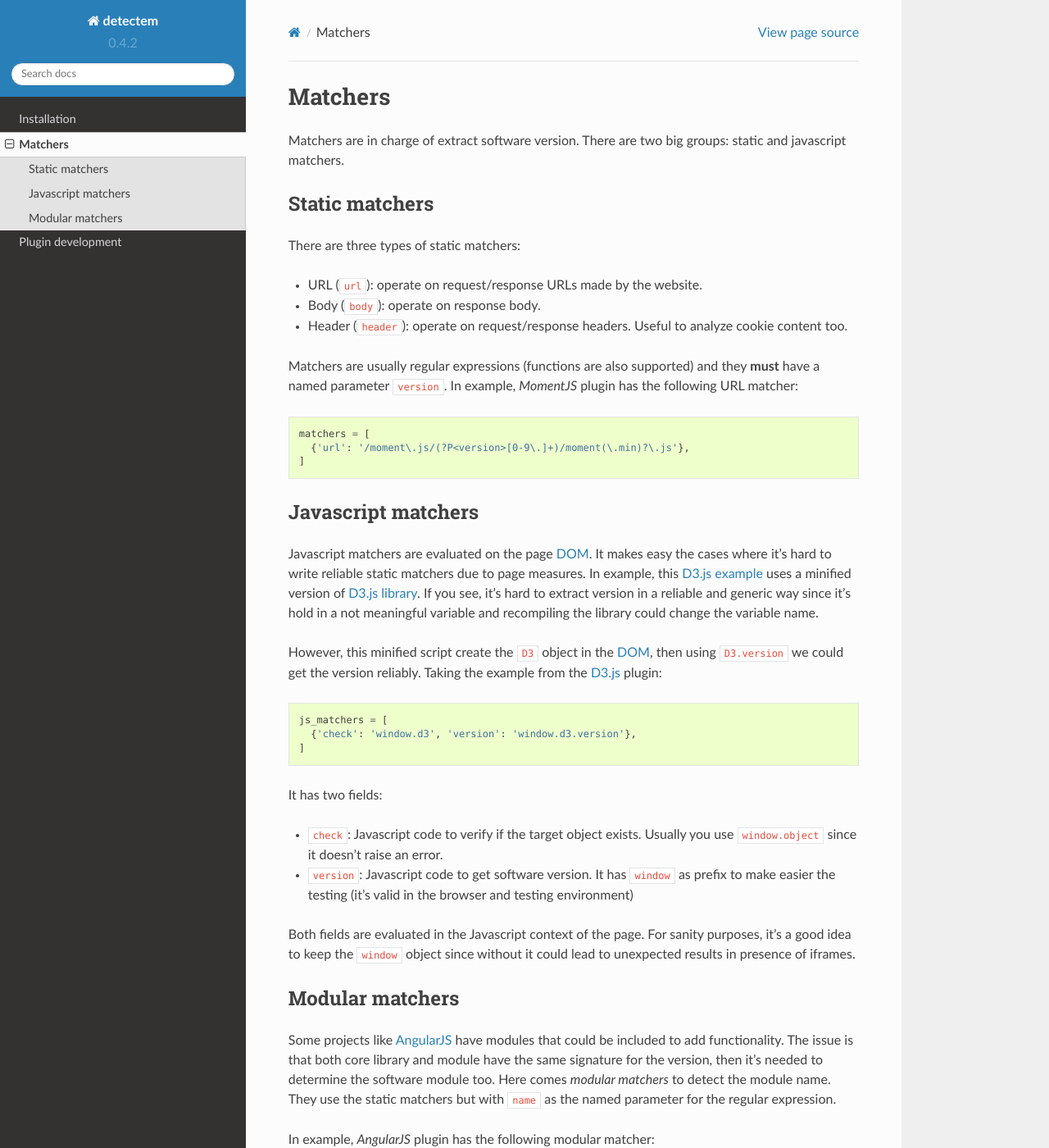
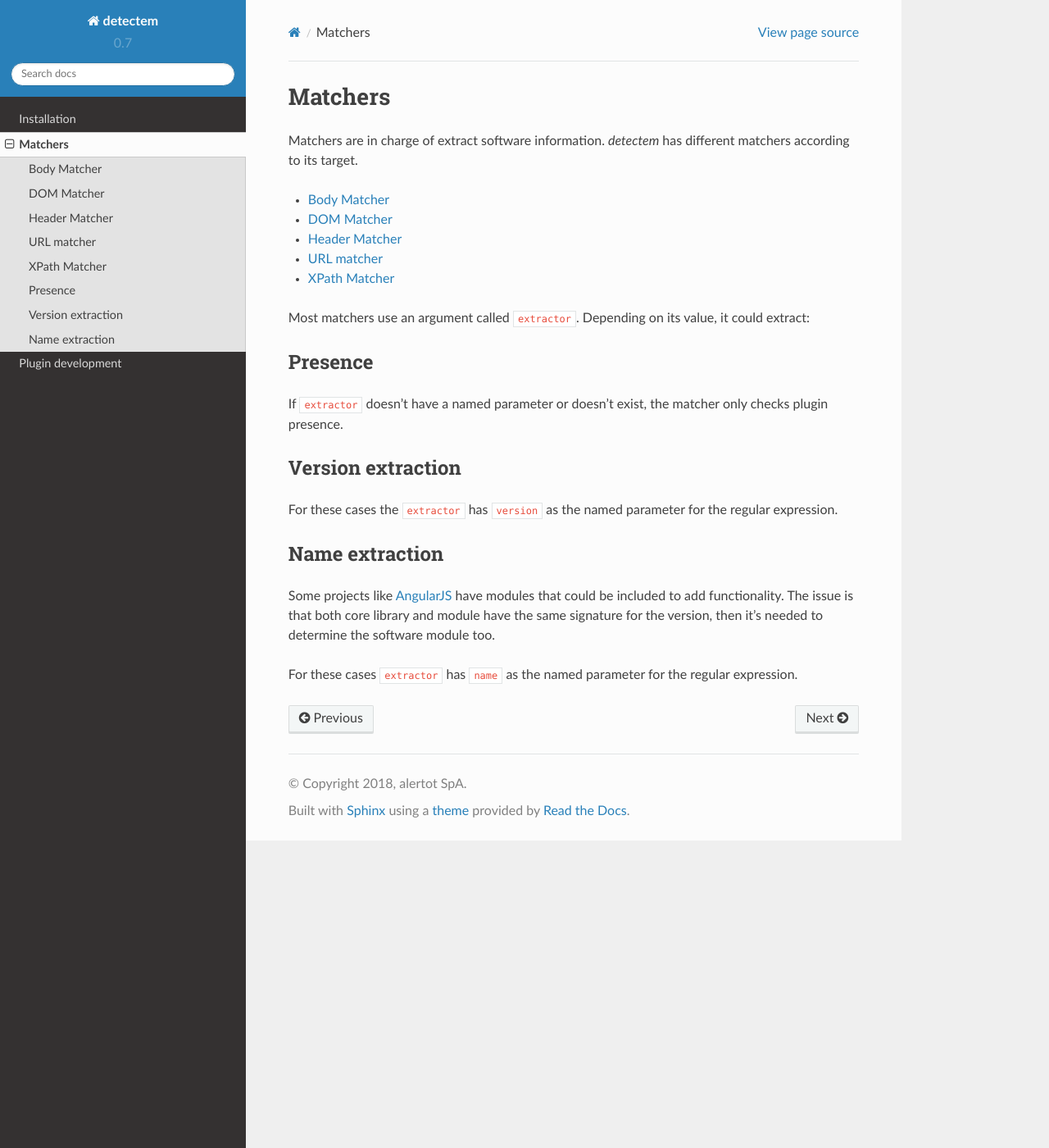
Before and after one commit to alertot/detectem, a Sphinx documentation site: the page built from docs/matchers.rst, in a window 1280 px wide and 1400 px high. Shown: the whole window at 82% size. Built offline with Sphinx 7.4.7 and the Read the Docs theme 2.0.0, drawn with Linux system fonts in a browser that asks for light colours; some of the changed text lies outside the part shown.

Commit message:
Add new documentation

```diff
--- a/docs/conf.py
+++ b/docs/conf.py
@@ -20,7 +20,6 @@
 # import os
 # import sys
 # sys.path.insert(0, os.path.abspath('.'))
-
 
 # -- General configuration ------------------------------------------------
 
@@ -53,7 +52,7 @@
 
 # General information about the project.
 project = 'detectem'
-copyright = '2017, Claudio Salazar'
+copyright = '2018, alertot SpA'
 author = 'Claudio Salazar'
 
 # The version info for the project you're documenting, acts as replacement for
@@ -61,9 +60,9 @@
 # built documents.
 #
 # The short X.Y version.
-version = '0.4.2'
+version = '0.7'
 # The full version, including alpha/beta/rc tags.
-release = '0.4.2'
+release = '0.7'
 
 # The language for content autogenerated by Sphinx. Refer to documentation
 # for a list of supported languages.
@@ -83,7 +82,6 @@
 # If true, `todo` and `todoList` produce output, else they produce nothing.
 todo_include_todos = False
 
-
 # -- Options for HTML output ----------------------------------------------
 
 # The theme to use for HTML and HTML Help pages.  See the documentation for
@@ -102,12 +100,10 @@
 # so a file named "default.css" will overwrite the builtin "default.css".
 html_static_path = ['_static']
 
-
 # -- Options for HTMLHelp output ------------------------------------------
 
 # Output file base name for HTML help builder.
 htmlhelp_basename = 'detectemdoc'
-
 
 # -- Options for LaTeX output ---------------------------------------------
 
@@ -133,20 +129,14 @@
 # (source start file, target name, title,
 #  author, documentclass [howto, manual, or own class]).
 latex_documents = [
-    (master_doc, 'detectem.tex', 'detectem Documentation',
-     'Claudio Salazar', 'manual'),
+    (master_doc, 'detectem.tex', 'detectem Documentation', 'Claudio Salazar', 'manual'),
 ]
-
 
 # -- Options for manual page output ---------------------------------------
 
 # One entry per manual page. List of tuples
 # (source start file, name, description, authors, manual section).
-man_pages = [
-    (master_doc, 'detectem', 'detectem Documentation',
-     [author], 1)
-]
-
+man_pages = [(master_doc, 'detectem', 'detectem Documentation', [author], 1)]
 
 # -- Options for Texinfo output -------------------------------------------
 
@@ -154,13 +144,11 @@
 # (source start file, target name, title, author,
 #  dir menu entry, description, category)
 texinfo_documents = [
-    (master_doc, 'detectem', 'detectem Documentation',
-     author, 'detectem', 'One line description of project.',
-     'Miscellaneous'),
+    (
+        master_doc, 'detectem', 'detectem Documentation', author, 'detectem',
+        'One line description of project.', 'Miscellaneous'
+    ),
 ]
-
-
-
 
 # Example configuration for intersphinx: refer to the Python standard library.
 intersphinx_mapping = {'https://docs.python.org/': None}
--- a/docs/installation.rst
+++ b/docs/installation.rst
@@ -7,7 +7,7 @@
 
     $ docker pull scrapinghub/splash
 
-3. Create a virtual environment with Python >= 3.5 .
+3. Create a virtual environment with Python >= 3.6 .
 
 4. Install detectem::
 
--- a/docs/matchers.rst
+++ b/docs/matchers.rst
@@ -3,89 +3,44 @@
 Matchers
 ========
 
-Matchers are in charge of extract software version.
-There are two big groups: static and javascript matchers.
+Matchers are in charge of extract software information.
+*detectem* has different matchers according to its target.
+
+.. toctree::
+  :glob:
+  :maxdepth: 1
+
+  matchers/*
 
 
-Static matchers
-^^^^^^^^^^^^^^^
+Most matchers use an argument called ``extractor``.
+Depending on its value, it could extract:
 
-There are three types of static matchers:
+Presence
+~~~~~~~~
 
-* URL (``url``): operate on request/response URLs made by the website.
-* Body (``body``): operate on response body.
-* Header (``header``): operate on request/response headers.
-  Useful to analyze cookie content too.
-
-Matchers are usually regular expressions (functions are also supported)
-and they **must** have a named parameter ``version``.
-In example, *MomentJS* plugin has the following URL matcher:
+If ``extractor`` doesn't have a named parameter or doesn't exist,
+the matcher only checks plugin presence.
 
 
-.. code-block:: python
+Version extraction
+~~~~~~~~~~~~~~~~~~
 
-  matchers = [
-    {'url': '/moment\.js/(?P<version>[0-9\.]+)/moment(\.min)?\.js'},
-  ]
+For these cases the ``extractor`` has ``version``
+as the named parameter for the regular expression.
 
 
-Javascript matchers
-^^^^^^^^^^^^^^^^^^^
-
-Javascript matchers are evaluated on the page DOM_.
-It makes easy the cases where it's hard to write reliable static matchers
-due to page measures.
-In example, this D3.js_ `example <https://bl.ocks.org/mbostock/4061502>`_
-uses a minified version of `D3.js library <https://d3js.org/d3.v3.min.js>`_.
-If you see, it's hard to extract version in a reliable and generic way
-since it's hold in a not meaningful variable
-and recompiling the library could change the variable name.
-
-However, this minified script create the ``D3`` object in the DOM_,
-then using ``D3.version`` we could get the version reliably.
-Taking the example from the D3.js_ plugin:
-
-.. code-block:: python
-
-  js_matchers = [
-    {'check': 'window.d3', 'version': 'window.d3.version'},
-  ]
-
-It has two fields:
-
-* ``check``: Javascript code to verify if the target object exists.
-  Usually you use ``window.object`` since it doesn't raise an error.
-* ``version``: Javascript code to get software version.
-  It has ``window`` as prefix to make easier the testing
-  (it's valid in the browser and testing environment)
-
-Both fields are evaluated in the Javascript context of the page.
-For sanity purposes,
-it's a good idea to keep the ``window`` object
-since without it could lead to unexpected results in presence of iframes.
-
-
-Modular matchers
-^^^^^^^^^^^^^^^^
+Name extraction
+~~~~~~~~~~~~~~~
 
 Some projects like AngularJS_ have modules that could be included
 to add functionality.
 The issue is that both core library and module
 have the same signature for the version,
 then it's needed to determine the software module too.
-Here comes *modular matchers* to detect the module name.
-They use the static matchers but with ``name``
+
+For these cases ``extractor`` has ``name``
 as the named parameter for the regular expression.
 
-In example, *AngularJS* plugin has the following modular matcher:
 
-.. code-block:: python
-
-  modular_matchers = [
-    {'url': '/(?:angular-)(?P<name>\w+)\.min\.js'},
-  ]
-
-
-.. _DOM: https://en.wikipedia.org/wiki/Document_Object_Model
-.. _D3.js: https://d3js.org/
 .. _AngularJS: https://angularjs.org/
--- /dev/null
+++ b/docs/matchers/xpath.rst
@@ -0,0 +1,68 @@
+.. _xpath_matcher:
+
+XPath Matcher
+=============
+
+======  ===
+Format  ``(xpath=string:required, extractor=string:optional)``
+Type    tuple
+Scope   First response
+======  ===
+
+It operates on the first response.
+Since regular expressions are unproper
+to use on first response body
+it's better to use XPaths that are context-aware.
+
+This matcher is useful to extract version information
+from meta tags, tag attributes or HTML comments.
+Javascript embedded scripts or inline declarations
+aren't available to XPath matcher because of embedded inline split.
+
+
+Example
+^^^^^^^
+
+A website ``X`` uses a software called ``yobu``.
+It doesn't load any resource that could lead
+to identify the version of ``yobu``
+but it adds a meta tag to the page
+that contains its version.
+It looks like:
+
+..
+  [...]
+  <meta name="generator" content="yobu 1.2.3" />
+  [...]
+
+We will use a XPath matcher to extract that data.
+The first element of the tuple is an XPath.
+What should be able to give us this XPath?
+A string where we could apply our version extractor string.
+In this case, our goal is to get ``yobu 1.2.3``.
+
+A XPath capable of doing this is:
+``//meta[@name='generator']/@content``.
+That is enough but as this case is so common,
+we've added a helper named ``meta_generator``
+that works very well in this scenario.
+In this case, it should be called ``meta_generator('yobu')``.
+
+The second element is our well-known version extractor string.
+Finally, we are ready with our new matcher:
+
+
+.. code-block:: python
+
+  from detectem.plugin import Plugin
+  from detectem.plugins.helpers import meta_generator
+
+
+  class YobuPlugin(Plugin):
+      name = 'yobu'
+      matchers = [
+          {'xpath': (meta_generator('yobu'), r'(?P<version>[0-9\.]+)')},
+      ]
+
+Then, when you run detectem on ``X``,
+it will detect the presence of ``yobu`` and its version ``1.2.3``.
```
Also changed, not shown: docs/generic.rst (added, +105 -0 lines), docs/index.rst (+8 -7 lines), docs/matchers/body.rst (added, +49 -0 lines), docs/matchers/dom.rst (added, +75 -0 lines), docs/matchers/header.rst (added, +51 -0 lines), docs/matchers/url.rst (added, +39 -0 lines), docs/plugin_development.rst (+8 -20 lines), docs/references.rst (added, +20 -0 lines), docs/assets/browser_js_console.png (added).
